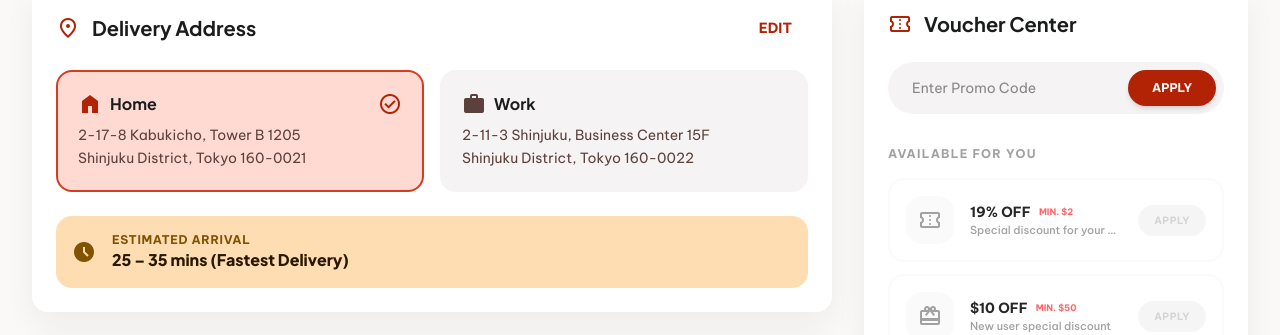
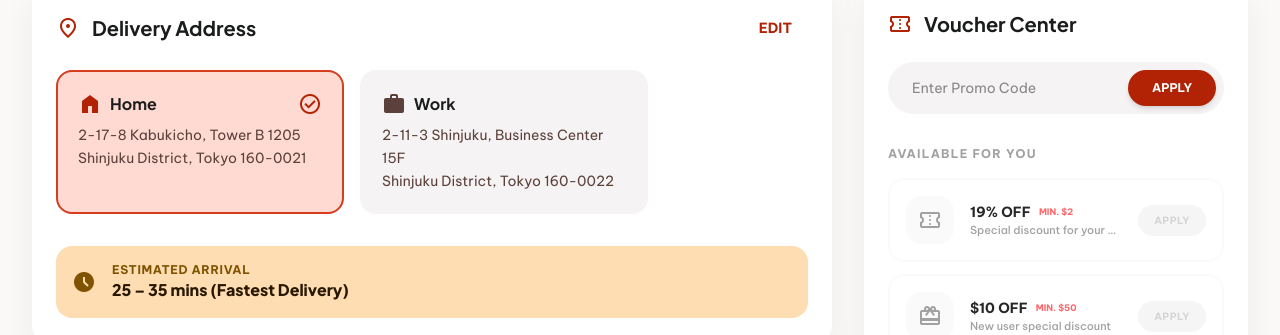
Before and after one commit to qhuy1901/fuyfood, a React (Vite) app: page /checkout in a window 1280 px wide. Shown: the part 124-459 px from the top of the page. Built offline with nearby package versions, Linux system fonts and the light colour scheme; no server answers.

Commit message:
feat: add location into delivery address

```diff
--- a/src/hooks/useLocation.ts
+++ b/src/hooks/useLocation.ts
@@ -5,6 +5,7 @@ export function useLocation() {
     '2-17-8 Kabukicho, Tower B 1205, Shinjuku District, Tokyo 160-0021'
   );
   const [loadingLocation, setLoadingLocation] = useState(true);
+  const [hasLocation, setHasLocation] = useState(false);
 
   useEffect(() => {
     if (!navigator.geolocation) {
@@ -27,6 +28,7 @@ export function useLocation() {
             if (displayName) {
               // Use display_name as a fallback if specific parts are missing
               setLocationText(displayName);
+              setHasLocation(true);
             }
             else if (place) {
               // Prioritize: road/building, suburb/district, city, state
@@ -55,6 +57,7 @@ export function useLocation() {
               }
               if (parts.length > 0) {
                 setLocationText(parts.join(', '));
+                setHasLocation(true);
               }
             }
           }
@@ -71,5 +74,5 @@ export function useLocation() {
     );
   }, []);
 
-  return { locationText, loadingLocation };
+  return { locationText, loadingLocation, hasLocation };
 }
--- a/src/pages/CheckoutPage.tsx
+++ b/src/pages/CheckoutPage.tsx
@@ -1,10 +1,11 @@
-import { useState, useEffect } from 'react';
+import { useState, useEffect, useMemo, useRef } from 'react';
 import { useNavigate } from 'react-router-dom';
 import TopNavBar from '../components/shared/TopNavBar';
 import BottomNavBar from '../components/shared/BottomNavBar';
-import { addresses, paymentMethods, vouchers } from '../data/mockData';
+import { addresses, paymentMethods, vouchers, type Address } from '../data/mockData';
 import { useCheckout } from '../hooks/useCheckout';
 import { useCart, type CartItem } from '../context/CartContext';
+import { useLocation } from '../hooks/useLocation';
 
 // ── Sub-component: STORE + ORDERED ITEMS ──────────────────────────────────────
 function StoreOrderedItems({ items }: { items: CartItem[] }) {
@@ -155,7 +156,15 @@ export default function CheckoutPage() {
     deliveryNotes, setDeliveryNotes,
     isPlacingOrder, orderPlaced, orderId, placeOrder,
   } = useCheckout();
+  const { locationText, hasLocation } = useLocation();
   const { state, clearCart } = useCart();
+  const [autoSelectedCurrentLocation, setAutoSelectedCurrentLocation] = useState(false);
+  const hasUserSelectedAddress = useRef(false);
+
+  const handleAddressClick = (id: string) => {
+    hasUserSelectedAddress.current = true;
+    setAddress(id);
+  };
 
   // Sync note from cart on mount
   useEffect(() => {
@@ -170,8 +179,34 @@ export default function CheckoutPage() {
     }
   }, [orderPlaced, clearCart]);
 
+  useEffect(() => {
+    if (
+      hasLocation &&
+      !autoSelectedCurrentLocation &&
+      !hasUserSelectedAddress.current &&
+      selectedAddressId === 'a1'
+    ) {
+      setAddress('current-location');
+      setAutoSelectedCurrentLocation(true);
+    }
+  }, [hasLocation, autoSelectedCurrentLocation, selectedAddressId, setAddress]);
+
   const subtotal = state.totalPrice;
   const serviceFee = 1.20;
+
+  const currentLocationAddress: Address | null = hasLocation ? {
+    id: 'current-location',
+    type: 'other',
+    label: 'Current Location',
+    line1: locationText,
+    line2: 'Delivered to your current address',
+    icon: 'my_location'
+  } : null;
+
+  const deliveryAddresses = useMemo(
+    () => (currentLocationAddress ? [currentLocationAddress, ...addresses] : addresses),
+    [currentLocationAddress]
+  );
 
   // Dynamic discount calculation
   let discount = 0;
@@ -205,7 +240,7 @@ export default function CheckoutPage() {
   }
 
   const handlePlaceOrder = async () => {
-    const selectedAddress = addresses.find(a => a.id === selectedAddressId);
+    const selectedAddress = deliveryAddresses.find(a => a.id === selectedAddressId);
     const selectedPayment = paymentMethods.find(p => p.id === selectedPaymentId);
     const addressString = selectedAddress ? `${selectedAddress.line1}, ${selectedAddress.line2}` : 'Unknown Address';
     const paymentString = selectedPayment ? selectedPayment.name : 'Credit Card';
@@ -252,12 +287,12 @@ export default function CheckoutPage() {
                 <button className="text-[var(--color-primary)] font-bold text-sm px-4 py-2 hover:bg-[var(--color-primary-fixed)] rounded-full transition-all">EDIT</button>
               </div>
 
-              <div className="grid grid-cols-1 md:grid-cols-2 gap-4">
-                {addresses.map(addr => (
+              <div className="flex gap-4 overflow-x-auto no-scrollbar pb-2">
+                {deliveryAddresses.map(addr => (
                   <div
                     key={addr.id}
-                    onClick={() => setAddress(addr.id)}
-                    className={`relative p-5 rounded-2xl cursor-pointer transition-all ${selectedAddressId === addr.id
+                    onClick={() => handleAddressClick(addr.id)}
+                    className={`min-w-[18rem] flex-0 p-5 rounded-2xl cursor-pointer transition-all ${selectedAddressId === addr.id
                         ? 'bg-[var(--color-primary-fixed)] border-2 border-[var(--color-primary-container)]'
                         : 'bg-[var(--color-surface-container-low)] hover:bg-[var(--color-surface-container-highest)] border-2 border-transparent'
                       }`}
--- a/src/pages/OrderDetailsPage.tsx
+++ b/src/pages/OrderDetailsPage.tsx
@@ -158,7 +158,7 @@ export default function OrderDetailsPage() {
                     <h1 className="text-3xl font-black mb-1" style={{ fontFamily: 'var(--font-headline)' }}>Urban Umami</h1>
                     <div className="flex items-center gap-2 text-[var(--color-on-surface-variant)] text-sm">
                       <span className="material-symbols-outlined text-sm">location_on</span>
-                      <span>123 Gourmet Lane, Food District</span>
+                      <span>3-4-1 Tsuruma, Machida, Tokyo</span>
                     </div>
                     <p className="text-[var(--color-on-surface-variant)] text-xs mt-1 font-medium opacity-70 italic">Order #{order.id.slice(0, 8).toUpperCase()} • {dateStr}</p>
                   </div>
--- a/src/pages/OrderTrackingPage.tsx
+++ b/src/pages/OrderTrackingPage.tsx
@@ -271,10 +271,14 @@ export default function OrderTrackingPage() {
                 <span className="material-symbols-outlined text-lg fill-icon">chat</span>
                 Message
               </button>
-              <button className="flex items-center gap-2 px-6 py-3 text-white rounded-full font-bold text-sm shadow-md active:scale-95 transition-transform" style={{ background: 'linear-gradient(135deg, #b22204, #d63c1e)' }}>
+              <a
+                href="tel:+84365990290"
+                className="flex items-center gap-2 px-6 py-3 text-white rounded-full font-bold text-sm shadow-md active:scale-95 transition-transform"
+                style={{ background: 'linear-gradient(135deg, #b22204, #d63c1e)' }}
+              >
                 <span className="material-symbols-outlined text-lg fill-icon">call</span>
                 Call Driver
-              </button>
+              </a>
             </div>
           </section>
         </div>
```
